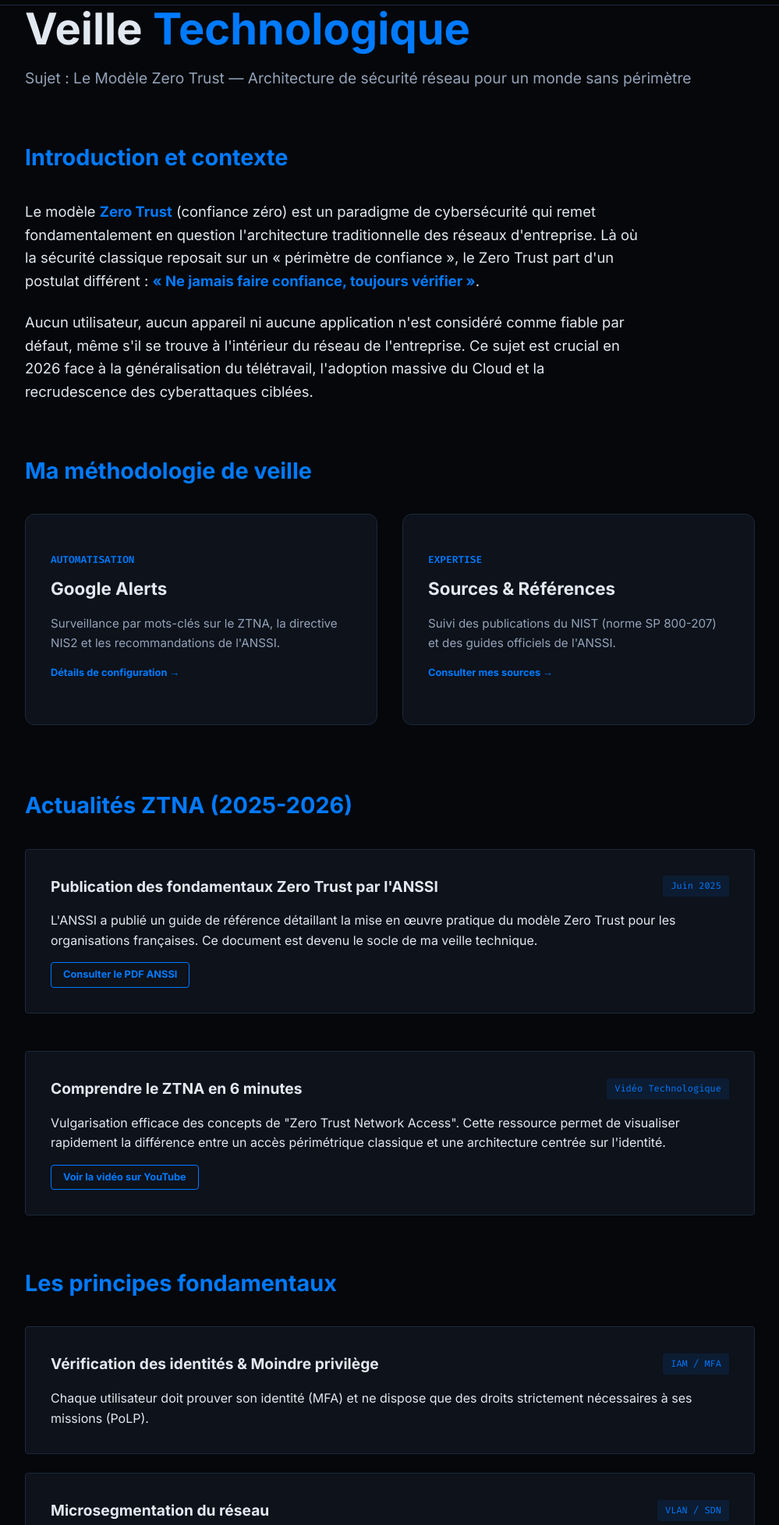
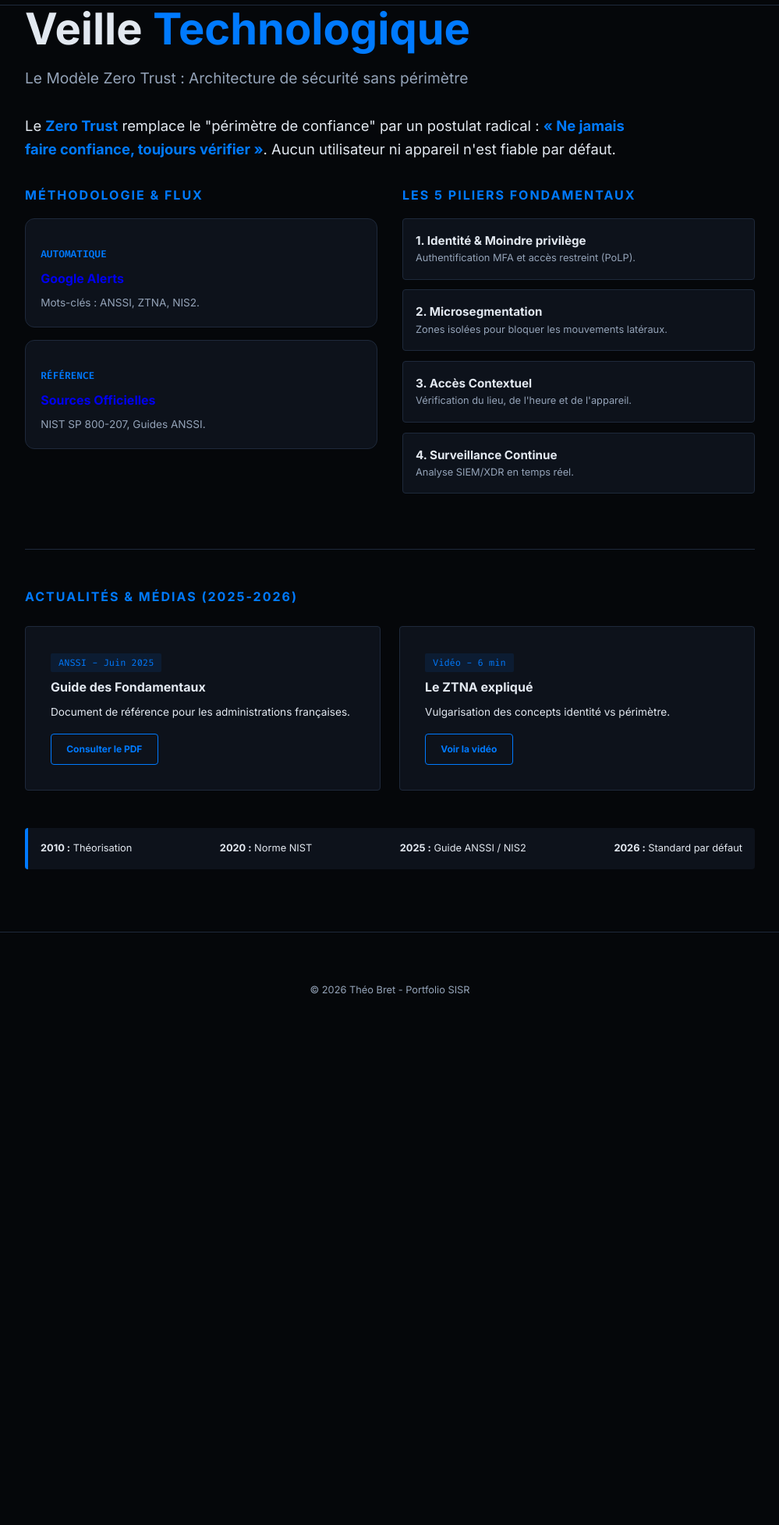
Before and after one commit to theobret/portfolio, a plain HTML site: page veille.html in a window 1280 px wide. Shown: the part 63-2019 px from the top of the page at 78% size, without its empty margins (140-1139 px from the left). After the commit the page ends 1407 px from the top, so only its background shows below. Drawn offline with Linux system fonts and the light colour scheme.

Commit message:
maj veille

```diff
--- a/veille.html
+++ b/veille.html
@@ -26,158 +26,107 @@
     <header class="page-header">
         <div class="container">
             <h1>Veille <span>Technologique</span></h1>
-            <p class="subtitle">Sujet : Le Modèle Zero Trust — Architecture de sécurité réseau pour un monde sans périmètre</p>
+            <p class="subtitle">Le Modèle Zero Trust : Architecture de sécurité sans périmètre</p>
         </div>
     </header>
 
     <section class="container">
-        <!-- 1. Introduction & Contexte -->
-        <div class="bio-content">
-            <h2 class="section-title">Introduction et contexte</h2>
-            <p>Le modèle <strong>Zero Trust</strong> (confiance zéro) est un paradigme de cybersécurité qui remet fondamentalement en question l'architecture traditionnelle des réseaux d'entreprise. Là où la sécurité classique reposait sur un « périmètre de confiance », le Zero Trust part d'un postulat différent : <strong>« Ne jamais faire confiance, toujours vérifier »</strong>.</p>
-            <p>Aucun utilisateur, aucun appareil ni aucune application n'est considéré comme fiable par défaut, même s'il se trouve à l'intérieur du réseau de l'entreprise. Ce sujet est crucial en 2026 face à la généralisation du télétravail, l'adoption massive du Cloud et la recrudescence des cyberattaques ciblées.</p>
+        <!-- 1. Introduction Compacte -->
+        <div class="bio-content" style="margin-bottom: 2rem;">
+            <p>Le <strong>Zero Trust</strong> remplace le "périmètre de confiance" par un postulat radical : <strong>« Ne jamais faire confiance, toujours vérifier »</strong>. Aucun utilisateur ni appareil n'est fiable par défaut.</p>
         </div>
 
-        <!-- 2. Méthodologie interactive -->
-        <h2 class="section-title">Ma méthodologie de veille</h2>
-        <div class="projects-grid">
-            <a href="#google-alerts" class="project-card clickable">
-                <div class="project-content">
-                    <span class="tag">Automatisation</span>
-                    <h3>Google Alerts</h3>
-                    <p>Surveillance par mots-clés sur le ZTNA, la directive NIS2 et les recommandations de l'ANSSI. <span>Détails de configuration →</span></p>
+        <div style="display: grid; grid-template-columns: 1fr 1fr; gap: 2rem; align-items: start;">
+
+            <!-- COLONNE GAUCHE : Méthodologie & Sources -->
+            <div>
+                <h3 class="title-accent" style="font-size: 1rem; margin-bottom: 1rem;">Méthodologie & Flux</h3>
+                <div class="projects-grid" style="grid-template-columns: 1fr; gap: 1rem;">
+                    <a href="#google-alerts" class="project-card clickable" style="padding: 1.2rem;">
+                        <div class="project-content">
+                            <span class="tag">Automatique</span>
+                            <h4 style="margin: 0.5rem 0;">Google Alerts</h4>
+                            <p style="font-size: 0.85rem; margin-bottom: 0;">Mots-clés : ANSSI, ZTNA, NIS2.</p>
+                        </div>
+                    </a>
+                    <a href="#sources-officielles" class="project-card clickable" style="padding: 1.2rem;">
+                        <div class="project-content">
+                            <span class="tag">Référence</span>
+                            <h4 style="margin: 0.5rem 0;">Sources Officielles</h4>
+                            <p style="font-size: 0.85rem; margin-bottom: 0;">NIST SP 800-207, Guides ANSSI.</p>
+                        </div>
+                    </a>
                 </div>
-            </a>
 
-            <a href="#sources-officielles" class="project-card clickable">
-                <div class="project-content">
-                    <span class="tag">Expertise</span>
-                    <h3>Sources & Références</h3>
-                    <p>Suivi des publications du NIST (norme SP 800-207) et des guides officiels de l'ANSSI. <span>Consulter mes sources →</span></p>
+                <div class="veille-details" style="margin-top: 1.5rem;">
+                    <div id="google-alerts" class="detail-block">
+                        <div class="mission-item" style="padding: 1rem; font-size: 0.85rem;">
+                            <strong>Requêtes :</strong> "ANSSI" + "Zero Trust", "Directive NIS2".
+                        </div>
+                    </div>
+                    <div id="sources-officielles" class="detail-block">
+                        <div class="mission-item" style="padding: 1rem; font-size: 0.85rem;">
+                            <strong>Standards :</strong> Guide ANSSI (2025), Forrester (Kindervag).
+                        </div>
+                    </div>
                 </div>
-            </a>
-        </div>
-
-        <!-- Blocs de détails dynamiques -->
-        <div class="veille-details">
-            <div id="google-alerts" class="detail-block">
-                <h2 class="section-title">Focus : Flux via Google Alerts</h2>
-                <article class="mission-item">
-                    <div class="mission-header">
-                        <h3>Configuration des alertes (2025-2026)</h3>
-                        <span class="tech-label">Outil : Google Alerts</span>
-                    </div>
-                    <div class="mission-body">
-                        <p>J'ai configuré un système d'alertes automatisées pour recevoir les dernières actualités sur des termes stratégiques :</p>
-                        <ul>
-                            <li><strong>"ANSSI" + "Zero Trust" :</strong> Pour suivre l'application du guide publié en juin 2025.</li>
-                            <li><strong>"Directive NIS2" + "segmentation réseau" :</strong> Pour l'aspect réglementaire européen.</li>
-                            <li><strong>"ZTNA" + "Cloud Security" :</strong> Pour les évolutions techniques des solutions du marché.</li>
-                        </ul>
-                    </div>
-                </article>
             </div>
 
-            <div id="sources-officielles" class="detail-block">
-                <h2 class="section-title">Focus : Références Institutionnelles</h2>
-                <article class="mission-item">
-                    <div class="mission-header">
-                        <h3>Normes et Guides officiels</h3>
-                        <span class="tech-label">ANSSI / NIST</span>
+            <!-- COLONNE DROITE : Les 5 Piliers (Compact) -->
+            <div>
+                <h3 class="title-accent" style="font-size: 1rem; margin-bottom: 1rem;">Les 5 Piliers Fondamentaux</h3>
+                <div class="mission-list" style="gap: 0.8rem;">
+                    <div class="mission-item" style="padding: 1rem;">
+                        <h4 style="font-size: 0.95rem;">1. Identité & Moindre privilège</h4>
+                        <p style="font-size: 0.8rem; color: var(--text-muted); margin: 0;">Authentification MFA et accès restreint (PoLP).</p>
                     </div>
-                    <div class="mission-body">
-                        <p>Ma veille repose sur des socles théoriques et réglementaires solides :</p>
-                        <ul>
-                            <li><strong>ANSSI :</strong> Guide « Modèle Zero Trust — Les Fondamentaux » (juin 2025).</li>
-                            <li><strong>NIST SP 800-207 :</strong> La norme internationale définissant l'architecture Zero Trust.</li>
-                            <li><strong>Forrester Research :</strong> Les travaux de John Kindervag, fondateur du concept.</li>
-                        </ul>
+                    <div class="mission-item" style="padding: 1rem;">
+                        <h4 style="font-size: 0.95rem;">2. Microsegmentation</h4>
+                        <p style="font-size: 0.8rem; color: var(--text-muted); margin: 0;">Zones isolées pour bloquer les mouvements latéraux.</p>
                     </div>
-                </article>
+                    <div class="mission-item" style="padding: 1rem;">
+                        <h4 style="font-size: 0.95rem;">3. Accès Contextuel</h4>
+                        <p style="font-size: 0.8rem; color: var(--text-muted); margin: 0;">Vérification du lieu, de l'heure et de l'appareil.</p>
+                    </div>
+                    <div class="mission-item" style="padding: 1rem;">
+                        <h4 style="font-size: 0.95rem;">4. Surveillance Continue</h4>
+                        <p style="font-size: 0.8rem; color: var(--text-muted); margin: 0;">Analyse SIEM/XDR en temps réel.</p>
+                    </div>
+                </div>
             </div>
         </div>
 
-        <!-- 3. Actualités ZTNA -->
-        <h2 class="section-title">Actualités ZTNA (2025-2026)</h2>
-        <div class="mission-list" style="margin-bottom: 4rem;">
-            <!-- Carte ANSSI -->
-            <article class="mission-item" style="margin-bottom: 1.5rem;">
-                <div class="mission-header">
-                    <h3>Publication des fondamentaux Zero Trust par l'ANSSI</h3>
-                    <span class="tech-label">Juin 2025</span>
+        <hr style="border: 0; border-top: 1px solid var(--border-blue); margin: 3rem 0;">
+
+        <!-- 3. Actualités (Cartes horizontales plus petites) -->
+        <h3 class="title-accent" style="font-size: 1rem; margin-bottom: 1.5rem;">Actualités & Médias (2025-2026)</h3>
+        <div style="display: grid; grid-template-columns: 1fr 1fr; gap: 1.5rem;">
+            <article class="mission-item" style="display: flex; flex-direction: column; justify-content: space-between;">
+                <div>
+                    <span class="tech-label">ANSSI - Juin 2025</span>
+                    <h4 style="margin: 0.5rem 0;">Guide des Fondamentaux</h4>
+                    <p style="font-size: 0.85rem;">Document de référence pour les administrations françaises.</p>
                 </div>
-                <div class="mission-body">
-                    <p>L'ANSSI a publié un guide de référence détaillant la mise en œuvre pratique du modèle Zero Trust pour les organisations françaises. Ce document est devenu le socle de ma veille technique.</p>
-                    <a href="https://messervices.cyber.gouv.fr/documents-guides/anssi-fondamentaux-zero-trust-v1.0.pdf" target="_blank" class="btn-doc" style="margin-top: 15px; display: inline-block; text-decoration: none; padding: 5px 15px; border: 1px solid var(--accent-blue); border-radius: 4px; color: var(--accent-blue); font-size: 0.8rem;">Consulter le PDF ANSSI</a>
-                </div>
+                <a href="https://messervices.cyber.gouv.fr/documents-guides/anssi-fondamentaux-zero-trust-v1.0.pdf" target="_blank" class="btn-doc" style="width: fit-content; margin-top: 1rem; font-size: 0.75rem;">Consulter le PDF</a>
             </article>
 
-            <!-- Carte Vidéo YouTube -->
-            <article class="mission-item">
-                <div class="mission-header">
-                    <h3>Comprendre le ZTNA en 6 minutes</h3>
-                    <span class="tech-label">Vidéo Technologique</span>
+            <article class="mission-item" style="display: flex; flex-direction: column; justify-content: space-between;">
+                <div>
+                    <span class="tech-label">Vidéo - 6 min</span>
+                    <h4 style="margin: 0.5rem 0;">Le ZTNA expliqué</h4>
+                    <p style="font-size: 0.85rem;">Vulgarisation des concepts identité vs périmètre.</p>
                 </div>
-                <div class="mission-body">
-                    <p>Vulgarisation efficace des concepts de "Zero Trust Network Access". Cette ressource permet de visualiser rapidement la différence entre un accès périmétrique classique et une architecture centrée sur l'identité.</p>
-                    <a href="https://www.youtube.com/watch?v=WzXldUDJcak&t=228s" target="_blank" class="btn-doc" style="margin-top: 15px; display: inline-block; text-decoration: none; padding: 5px 15px; border: 1px solid var(--accent-blue); border-radius: 4px; color: var(--accent-blue); font-size: 0.8rem;">Voir la vidéo sur YouTube</a>
-                </div>
+                <a href="https://www.youtube.com/watch?v=WzXldUDJcak&t=228s" target="_blank" class="btn-doc" style="width: fit-content; margin-top: 1rem; font-size: 0.75rem;">Voir la vidéo</a>
             </article>
         </div>
 
-        <!-- 4. Contenu de fond : Les 5 Piliers -->
-        <h2 class="section-title">Les principes fondamentaux</h2>
-        <div class="mission-list">
-            <article class="mission-item">
-                <div class="mission-header">
-                    <h3>Vérification des identités & Moindre privilège</h3>
-                    <span class="tech-label">IAM / MFA</span>
-                </div>
-                <div class="mission-body">
-                    <p>Chaque utilisateur doit prouver son identité (MFA) et ne dispose que des droits strictement nécessaires à ses missions (PoLP).</p>
-                </div>
-            </article>
-
-            <article class="mission-item">
-                <div class="mission-header">
-                    <h3>Microsegmentation du réseau</h3>
-                    <span class="tech-label">VLAN / SDN</span>
-                </div>
-                <div class="mission-body">
-                    <p>Découpage du réseau en zones isolées pour limiter les mouvements latéraux en cas de compromission d'un poste.</p>
-                </div>
-            </article>
-
-            <article class="mission-item">
-                <div class="mission-header">
-                    <h3>Accès conditionnel basé sur le contexte</h3>
-                    <span class="tech-label">Contexte</span>
-                </div>
-                <div class="mission-body">
-                    <p>L'autorisation prend en compte l'identité, l'état de l'appareil, la localisation et l'heure de la requête.</p>
-                </div>
-            </article>
-
-            <article class="mission-item">
-                <div class="mission-header">
-                    <h3>Surveillance et détection continues</h3>
-                    <span class="tech-label">SIEM / XDR</span>
-                </div>
-                <div class="mission-body">
-                    <p>Analyse en temps réel de tous les flux pour détecter les comportements anormaux via des solutions SIEM ou XDR.</p>
-                </div>
-            </article>
+        <!-- 4. Chronologie Express -->
+        <div class="company-details-list" style="margin-top: 3rem; display: flex; justify-content: space-between; padding: 1rem; font-size: 0.8rem;">
+            <div><strong>2010 :</strong> Théorisation</div>
+            <div><strong>2020 :</strong> Norme NIST</div>
+            <div><strong>2025 :</strong> Guide ANSSI / NIS2</div>
+            <div><strong>2026 :</strong> Standard par défaut</div>
         </div>
-
-        <!-- 5. Chronologie -->
-        <h2 class="section-title">Repères chronologiques</h2>
-        <div class="company-details-list">
-            <div class="detail-row"><span>2010</span> Théorisation par John Kindervag (Forrester Research).</div>
-            <div class="detail-row"><span>2020</span> Publication de la norme NIST SP 800-207 et accélération liée au COVID-19.</div>
-            <div class="detail-row"><span>2025</span> Publication du guide ANSSI et mise en conformité NIS2.</div>
-            <div class="detail-row"><span>2026</span> Le Zero Trust devient le standard de référence par défaut pour les SI matures.</div>
-        </div>
-
     </section>
 
     <footer>
```
